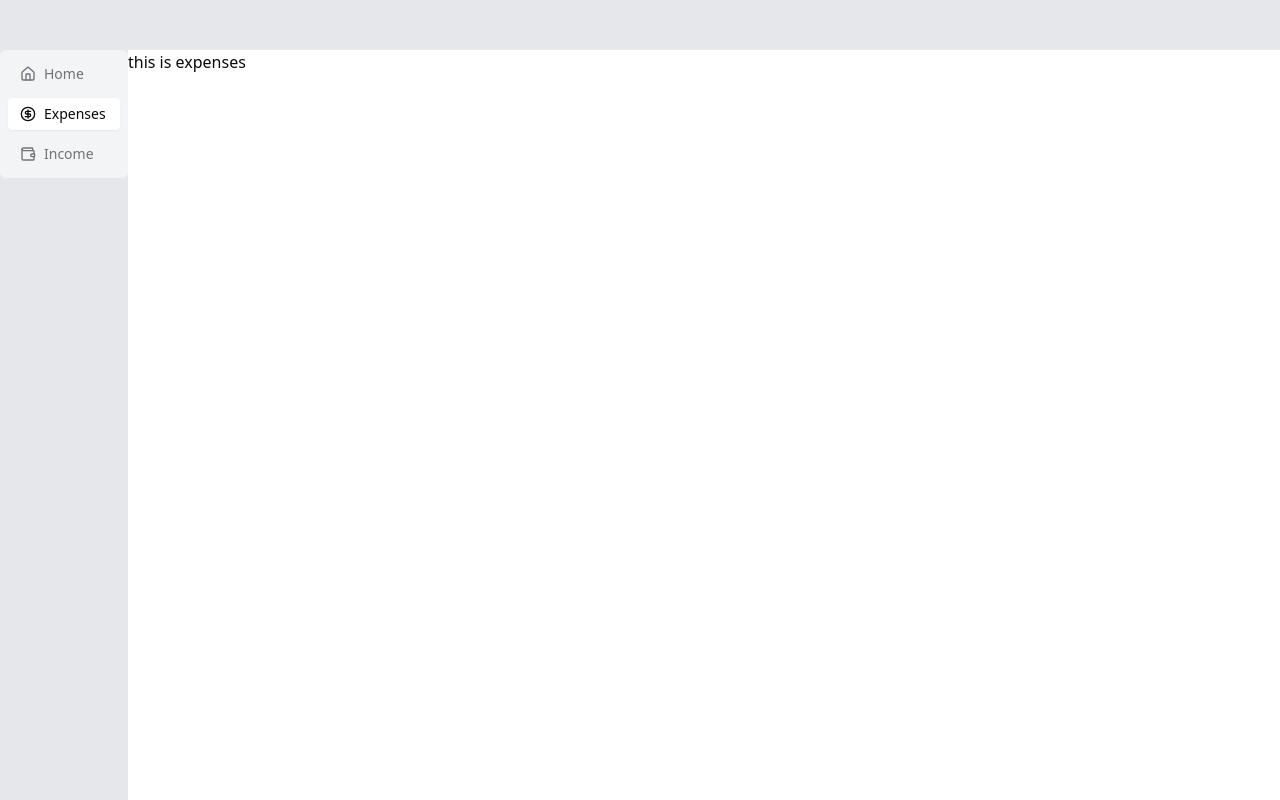
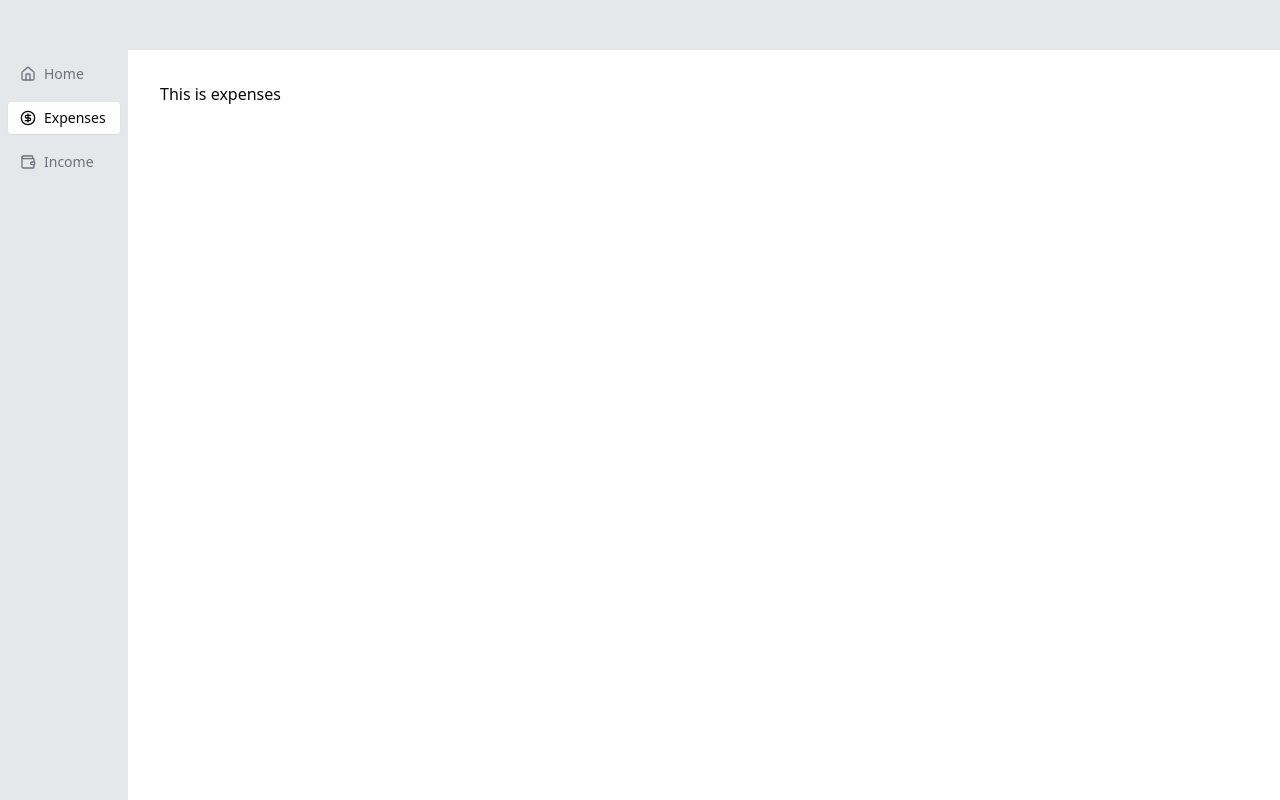
Before and after one commit to Jolvera2001/desktop_budgeting, a React (Vite) app in the folder frontend/: page /home/expenses in a window 1280 px wide. Built offline with nearby package versions, Linux system fonts and the light colour scheme.

Commit message:
added common import

```diff
--- a/frontend/package.json
+++ b/frontend/package.json
@@ -9,6 +9,7 @@
     "preview": "vite preview"
   },
   "dependencies": {
+    "@nivo/core": "^0.87.0",
     "@radix-ui/react-dialog": "^1.1.1",
     "@radix-ui/react-label": "^2.1.0",
     "@radix-ui/react-popover": "^1.1.1",
--- a/frontend/src/MainLayout.tsx
+++ b/frontend/src/MainLayout.tsx
@@ -52,7 +52,7 @@ function MainLayout() {
                 </div>
                 <div className="col-span-1 bg-gray-200 border-b-slate-300">
                     <Tabs value={getCurrentTab()} onValueChange={handleTabChange} orientation="vertical" className="w-full">
-                        <TabsList className="flex flex-col h-full space-y-2 bg-gray-100 p-2">
+                        <TabsList className="flex flex-col h-full space-y-3 bg-gray-200 p-2">
                             <TabsTrigger value="home" className="w-full flex items-center justify-start gap-2 responsive-tab">
                                 <Home size={16} />
                                 <span className="tab-text">Home</span>
--- a/frontend/src/pages/Expenses.tsx
+++ b/frontend/src/pages/Expenses.tsx
@@ -1,7 +1,11 @@
+import useUserStore from '@/store/UserStore'
+
 function Expenses() {
     return (
         <>
-            this is expenses
+            <div className="p-8">
+                <span>This is expenses</span>
+            </div>
         </>
     )
 }
--- a/frontend/src/pages/Home.tsx
+++ b/frontend/src/pages/Home.tsx
@@ -1,7 +1,11 @@
+import useUserStore from '@/store/UserStore'
+
 function Home() {
     return (
         <>
-            this is Home
+            <div className="p-8">
+                this is Home
+            </div>
         </>
     )
 }
--- a/frontend/src/pages/Income.tsx
+++ b/frontend/src/pages/Income.tsx
@@ -1,3 +1,5 @@
+import useUserStore from '@/store/UserStore'
+
 function Income() {
     return (
         <>
```
Also changed, not shown: 2 other files (tests, documents, lock files or other folders).
